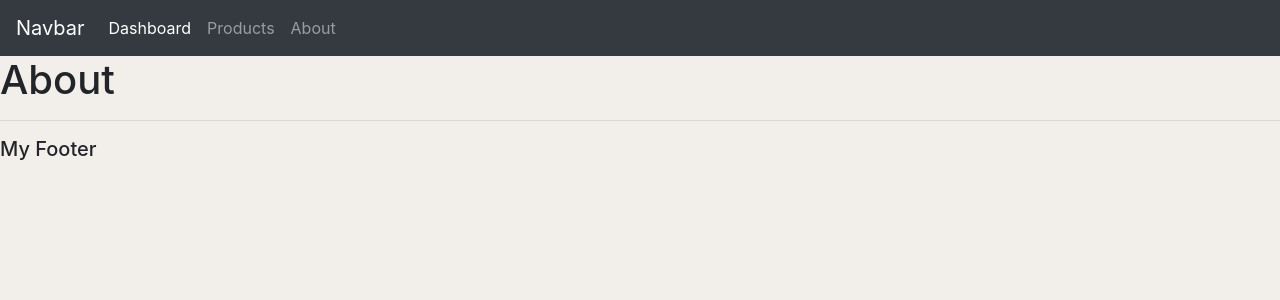
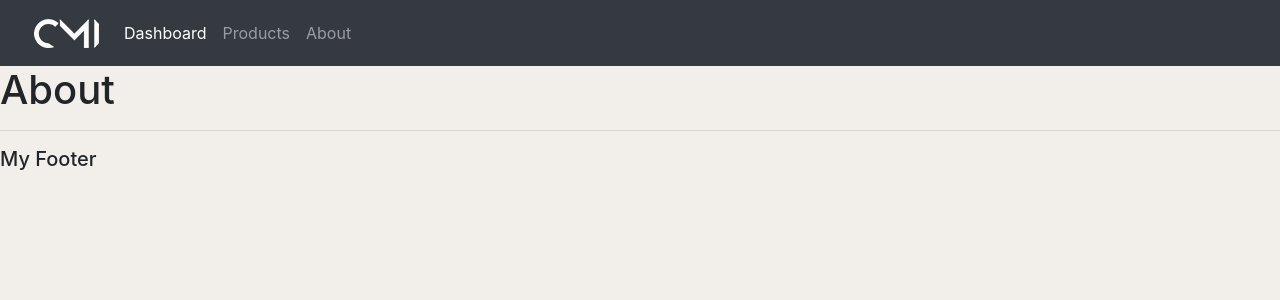
Before and after one commit to SumonRayy/customer-dashboard-django, a Django app: page /about/ in a window 1280 px wide. Shown: the top 300 px of the page. Run offline with Django 3.2, Linux system fonts and the light colour scheme; some libraries are stand-ins or nearby versions.

Commit message:
navbar updated: logo added

```diff
--- a/accounts/templates/accounts/navbar.html
+++ b/accounts/templates/accounts/navbar.html
@@ -1,5 +1,6 @@
+{% load static %}
 <nav class="navbar navbar-expand-lg navbar-dark bg-dark">
-  <a class="navbar-brand" href="#">Navbar</a>
+  <img src="{% static '/images/logo.png' %}" />
   <button
     class="navbar-toggler"
     type="button"
```
